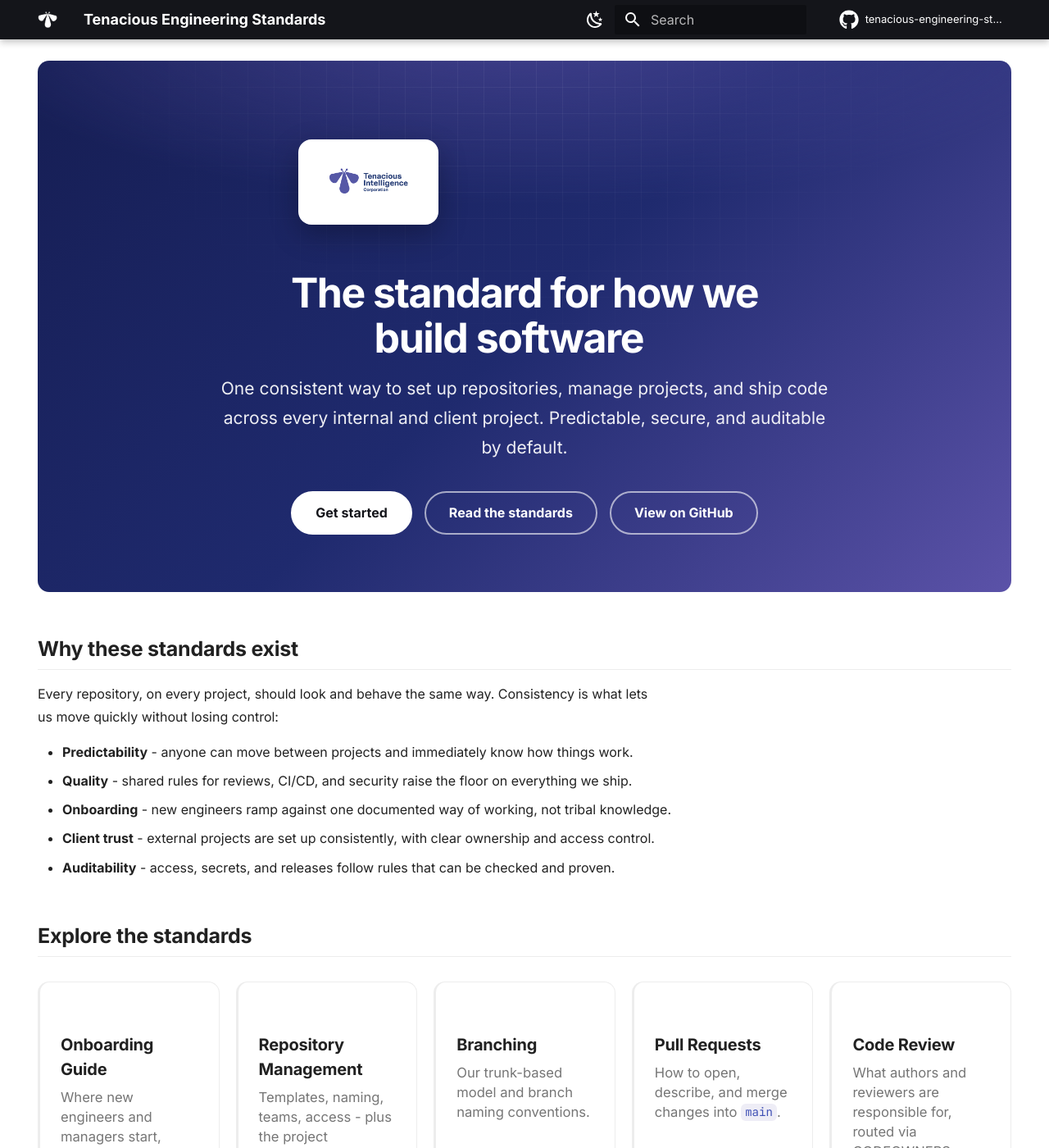
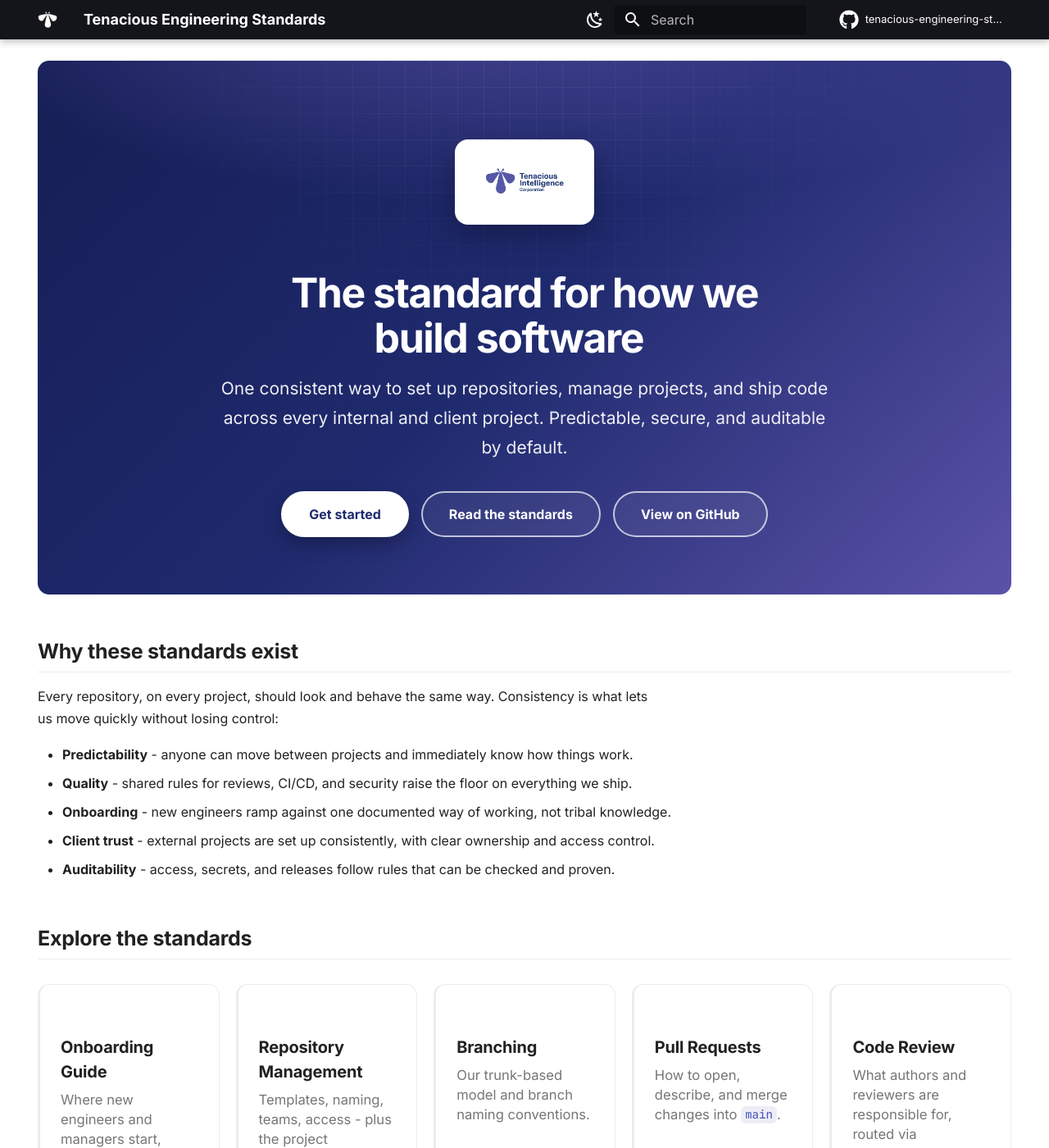
Before and after one commit to NuryeNigusMekonen/tenacious-engineering-standards, an MkDocs documentation site: the page built from docs/index.md, in a window 1280 px wide and 1400 px high. Shown: the whole window at 82% size. Built offline with MkDocs 1.6.1 and Material for MkDocs 9.7.7, drawn with Linux system fonts in a browser that asks for light colours; comment, search, counter and statistics services are not loaded.

Commit message:
Center hero via flex column; give CTA buttons depth and hover lift

```diff
--- a/docs/assets/extra.css
+++ b/docs/assets/extra.css
@@ -47,11 +47,22 @@
   mask-image: radial-gradient(60% 80% at 50% 0%, #000, transparent 75%);
   pointer-events: none;
 }
-.ten-hero > * { position: relative; z-index: 1; }
+/* Lay the hero out as a centered column so every child - logo, title,
+   subtitle, buttons - is horizontally centered regardless of how the
+   markdown="1" processor wraps them. This is the robust fix for the logo
+   drifting left. */
+.ten-hero > * {
+  position: relative;
+  z-index: 1;
+}
+.ten-hero {
+  display: flex;
+  flex-direction: column;
+  align-items: center;
+}
 
-/* The markdown="1" processor wraps hero blocks (e.g. the logo) in <p> tags.
-   Force those wrappers full-width and centered so .md-typeset's max-width:74ch
-   left-bias doesn't pull the centered content (logo) off to the left. */
+/* Neutralize .md-typeset's max-width / margin bias on any <p> wrappers
+   the markdown processor inserts inside the hero. */
 .ten-hero p,
 .md-typeset .ten-hero p {
   max-width: none;
@@ -100,32 +111,46 @@
 
 /* Hero buttons */
 .ten-cta {
-  display: inline-flex;
+  display: flex;
   flex-wrap: wrap;
   gap: 0.75rem;
   justify-content: center;
 }
 .ten-cta .md-button {
   border-radius: 999px;
-  padding: 0.55rem 1.4rem;
-  font-weight: 600;
+  padding: 0.62rem 1.6rem;
+  font-weight: 700;
+  border-width: 2px;
+  transition: transform 0.15s ease, box-shadow 0.15s ease,
+              background 0.15s ease, color 0.15s ease, border-color 0.15s ease;
 }
+
+/* Primary: solid white pill with a soft shadow that lifts on hover */
 .ten-cta .md-button--primary {
   background: #fff;
-  color: var(--md-primary-fg-color--dark);
+  color: var(--ten-navy);
   border-color: #fff;
+  box-shadow: 0 8px 22px rgba(0, 0, 0, 0.28);
 }
 .ten-cta .md-button--primary:hover {
-  background: rgba(255, 255, 255, 0.9);
-  color: var(--md-primary-fg-color--dark);
+  background: #fff;
+  color: var(--ten-purple);
+  transform: translateY(-2px);
+  box-shadow: 0 12px 30px rgba(0, 0, 0, 0.36);
 }
+
+/* Secondary: glassy outline that fills in on hover */
 .ten-cta .md-button:not(.md-button--primary) {
   color: #fff;
-  border-color: rgba(255, 255, 255, 0.6);
+  border-color: rgba(255, 255, 255, 0.7);
+  background: rgba(255, 255, 255, 0.06);
+  backdrop-filter: blur(2px);
 }
 .ten-cta .md-button:not(.md-button--primary):hover {
-  background: rgba(255, 255, 255, 0.12);
+  background: rgba(255, 255, 255, 0.16);
   border-color: #fff;
+  color: #fff;
+  transform: translateY(-2px);
 }
 
 /* ---------- Feature cards ---------- */
```
